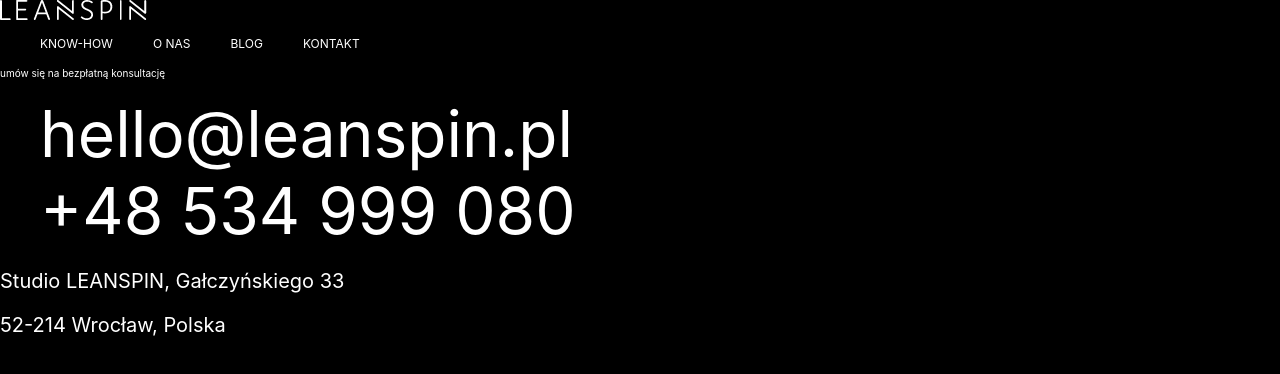
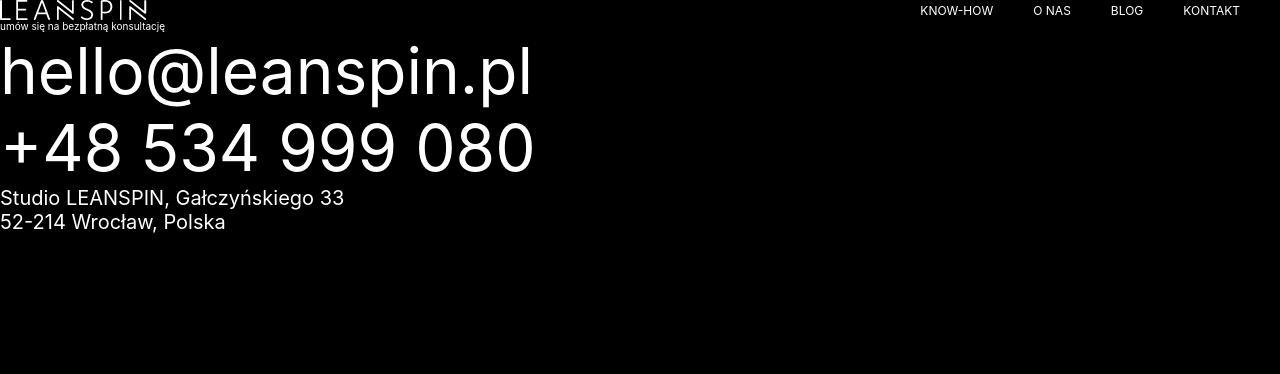
Before and after one commit to ManellDmitry/react-homework, a React (Create React App) app: page / in a window 1280 px wide. Shown: the top 374 px of the page. Built offline with nearby package versions, Linux system fonts and the light colour scheme.

Commit message:
add media and container

```diff
--- a/package.json
+++ b/package.json
@@ -8,7 +8,9 @@
     "@testing-library/user-event": "^13.5.0",
     "react": "^18.2.0",
     "react-dom": "^18.2.0",
-    "react-scripts": "5.0.1",
+    "react-router": "^6.3.0",
+    "react-router-dom": "^6.3.0",
+    "react-scripts": "^2.1.3",
     "styled-components": "^5.3.5"
   },
   "scripts": {
--- a/src/App.js
+++ b/src/App.js
@@ -1,6 +1,9 @@
 import React from "react";
+// import styled from "styled-components";
 import Footer from "./components/Footer";
 import Header from "./components/Header";
+import {Routes, Route} from "react-router-dom"
+
 
 const navLinks = [
   { id: "1", label: "KNOW-HOW" },
@@ -9,9 +12,10 @@
   { id: "4", label: "KONTAKT" },
 ];
 
+
 function App() {
   return (
-    <div className="App">
+    <div>
       <Header links={navLinks} />
       <Footer />
     </div>
--- a/src/components/Footer.js
+++ b/src/components/Footer.js
@@ -1,5 +1,6 @@
 import React from "react";
 import styled from "styled-components";
+import { Container } from "./styledComponents";
 const StyledFooter = styled.footer``;
 const StyledFooterLinks = styled.a`
   :hover {
@@ -21,6 +22,7 @@
 function Footer() {
   return (
     <StyledFooter>
+      <Container>
       <StyledParags>umów się na bezpłatną konsultację</StyledParags>
       <ul>
         <li>
@@ -38,6 +40,7 @@
         <p>Studio LEANSPIN, Gałczyńskiego 33</p>
         <p>52-214 Wrocław, Polska</p>
       </StyledAdress>
+      </Container>
     </StyledFooter>
   );
 }
--- a/src/components/Header.js
+++ b/src/components/Header.js
@@ -2,15 +2,22 @@
 import Navigation from "./Navigation";
 import Logo from "./Logo";
 import styled from "styled-components";
+import { Container } from "./styledComponents";
+
 const StyledHeader = styled.header`
   background: #000;
+  display: flex;
+  justify-content: space-between;
+  align-items: center;
 `;
 
 function Header({ links }) {
   return (
     <StyledHeader>
+      <Container>
       <Logo />
       <Navigation links={links} />
+      </Container>
     </StyledHeader>
   );
 }
--- a/src/components/Navigation.js
+++ b/src/components/Navigation.js
@@ -1,8 +1,10 @@
 import React from "react";
 import styled from "styled-components";
+
 const List = styled.ul`
   display: flex;
 `;
+
 const Item = styled.li`
   margin-right: 40px;
   font-size: 12px;
@@ -11,6 +13,7 @@
     transition: 1s ease;
   }
 `;
+
 function Navigation({ links }) {
   return (
     <nav>
@@ -25,4 +28,5 @@
     </nav>
   );
 }
+
 export default Navigation;
--- /dev/null
+++ b/src/components/styledComponents.js
@@ -0,0 +1,17 @@
+// import React from "react";
+import styled from "styled-components";
+
+export const Container=styled.div`
+display: contents;  //без контенст весь контейнер становиться по центру
+width: 320px;
+margin: 0 auto;
+padding: 0 15px;
+  @media screen and(min-width: 679px){
+  width:679px;
+  padding: 0 20px;
+}
+  @media screen and(min-width: 1200px){
+  width:1200px;
+  padding: 0 30px;
+  }
+`;
--- a/src/index.css
+++ b/src/index.css
@@ -1,3 +1,8 @@
+*{
+  box-sizing: border-box;
+  margin: 0;
+  padding: 0;
+}
 body {
   margin: 0;
   font-family: -apple-system, BlinkMacSystemFont, "Segoe UI", "Roboto", "Oxygen",
--- a/src/index.js
+++ b/src/index.js
@@ -2,11 +2,14 @@
 import ReactDOM from 'react-dom/client';
 import './index.css';
 import App from './App';
+import { BrowserRouter } from 'react-router-dom';
 
 
 const root = ReactDOM.createRoot(document.getElementById('root'));
 root.render(
   <React.StrictMode>
+    <BrowserRouter>
     <App />
+    </BrowserRouter>
   </React.StrictMode>
 );
```
Also changed, not shown: 1 other file (tests, documents, lock files or other folders).
